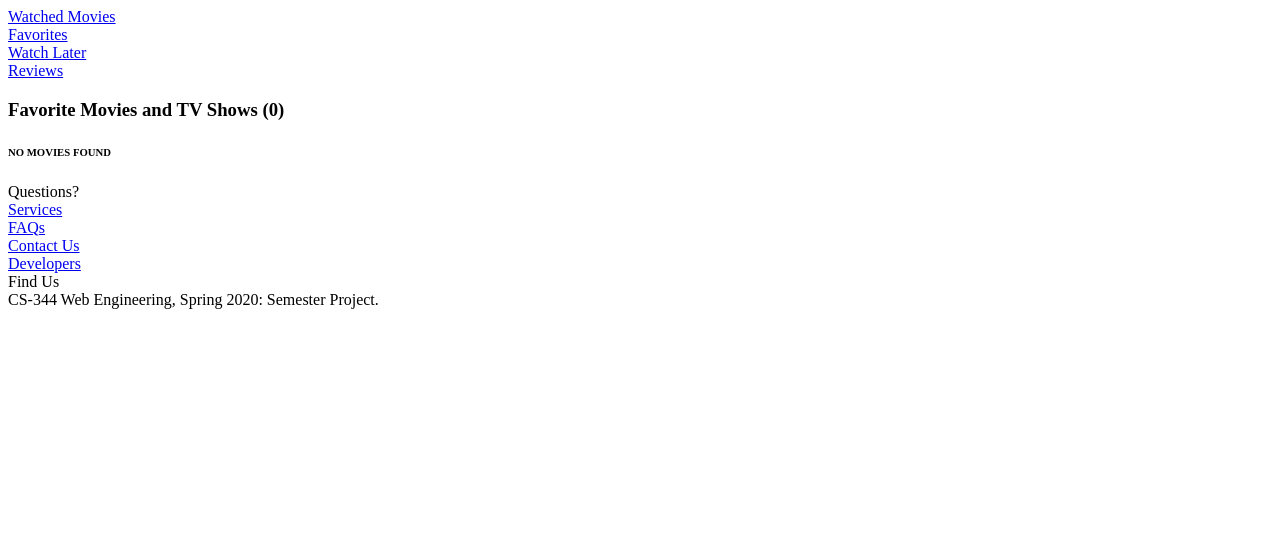
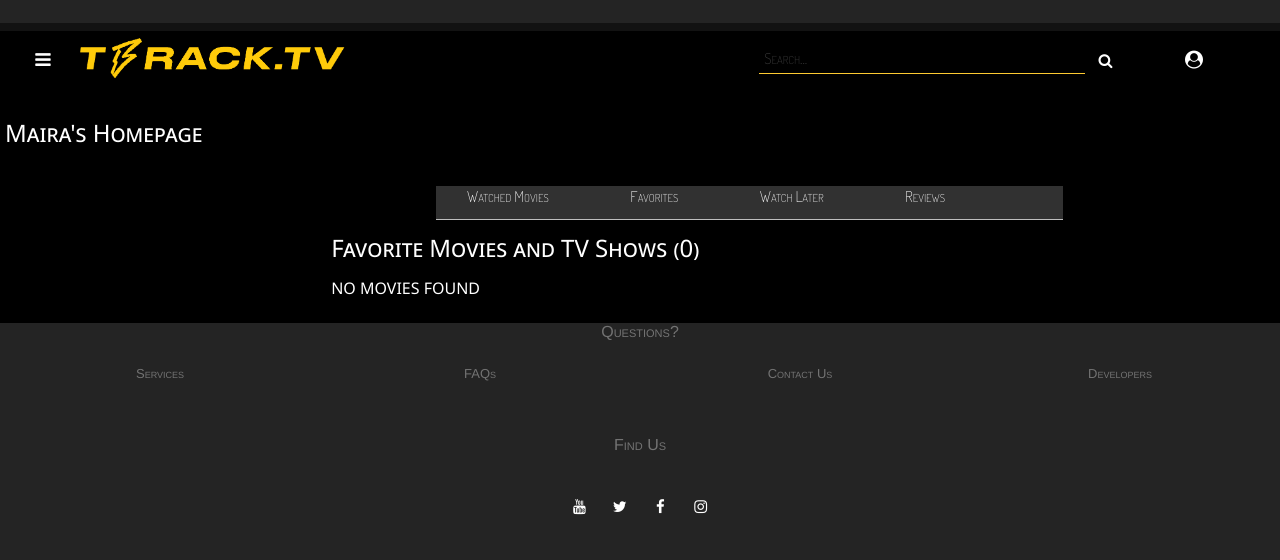
Before and after one commit to hlimach/CS344-Web-Eng-Proj, a PHP site: page /user-favs.php in a window 1280 px wide. Shown: the top 560 px of the page. Run offline with PHP 8.4, Linux system fonts and the light colour scheme; data that the repository does not hold is empty.

Commit message:
Update userpage_top.php

```diff
--- a/Pages/userpage_top.php
+++ b/Pages/userpage_top.php
@@ -3,27 +3,37 @@
     <meta charset="UTF-8">
     <meta name="viewport" content="width=device-width, initial-scale=1.0">
     <title>User Homepage</title>
-    <link rel="stylesheet" href="maira.css" type="text/css">
-    <script src="https://ajax.googleapis.com/ajax/libs/jquery/3.4.1/jquery.min.js"></script>
+    <link rel="stylesheet" href="../Style/UserPage_Style.css" type="text/css">
+
 </head>
 
 <body id='user-homepage'>
-<div class='header' class='col-12 col-m-12'></div>
-<div id='breadcrumb-menu' class='col-12 col-m-12'></div>
-<div id='main-content' class='col-12 col-m-12'>
-    <div id='user-info' class='col-3 col-m-3 '>
 
-    <?php include 'display-userinfo.php' ?>
+<?php include "../Pages/header.html" ?>
+
+<div class='col-12 col-t-12 col-m-12'>
+</div>
+
+<div id='main-content' class='col-12 col-t-12 col-m-12 '>
+
+
+    <h3 id='optionalstuff'>Maira's Homepage</h3>
+    <div id='user-info' class='col-3 col-t-12 col-m-12'>
+
+    <?php
+
+     include '../Pages/display-userinfo.php'
+      ?>
 
 
     </div>
-    <div class="vl" id='optionalstuff'></div>
-    <div id='user-links' class='col-8 col-m-8 col-mo-12'>
+
+    <div id='user-links' class='col-8 col-t-12 col-m-12'>
        <div id='user-links-nav' class='nav'>
-           <div><a id='watched' href="userhome.php"> Watched Movies</a></div>
-           <div><a id='fav' href="user-favs.php"> Favorites</a></div>
-           <div><a id='later' href="user-later.php">Watch Later</a></div>
-           <div><a id='reviews' href="user-reviews.php">Reviews</a></div>
+           <div><a id='watched' href="userhome.php"> Watched Movies </a></div>
+           <div><a id='fav' href="user-favs.php"> Favorites </a></div>
+           <div><a id='later' href="user-later.php">Watch Later </a></div>
+           <div><a id='reviews' href="user-reviews.php">Reviews </a></div>
        </div>
 
       <div id='user-movie-content'>
```
